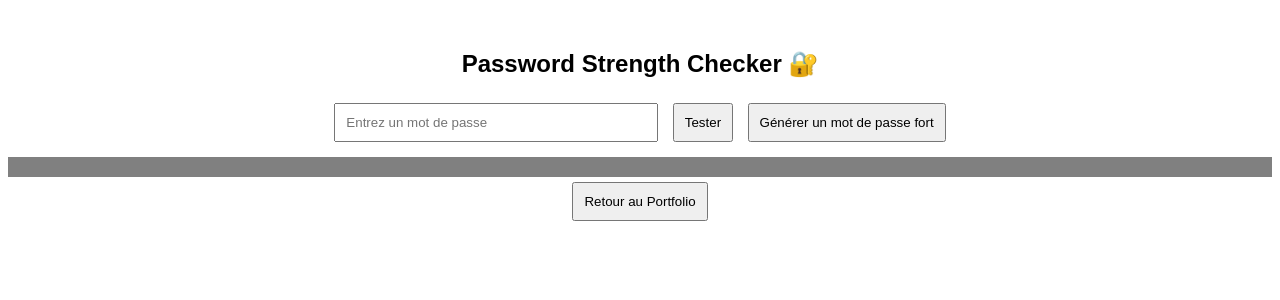
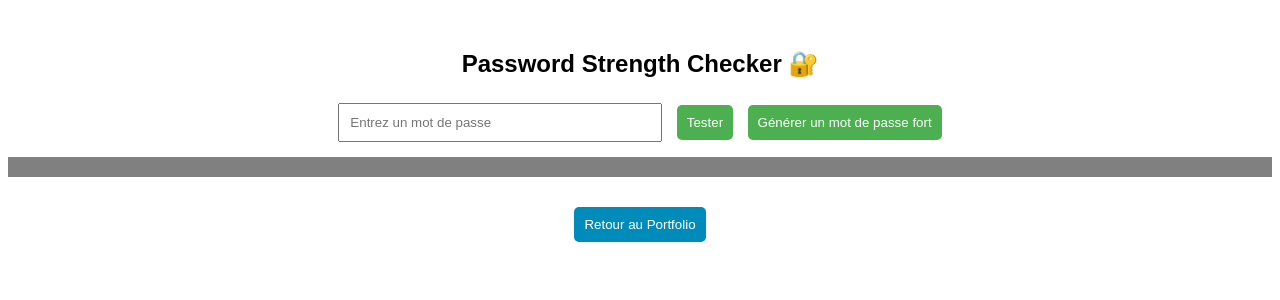
Before and after one commit to BerryRomain/test_mdp, a Flask app: page / in a window 1280 px wide. Shown: the top 300 px of the page. Run offline with Flask 3, Linux system fonts and the light colour scheme.

Commit message:
Update style.css

```diff
--- a/static/style.css
+++ b/static/style.css
@@ -14,9 +14,28 @@ button {
     padding: 10px;
     margin: 5px;
     cursor: pointer;
+    border: none;
+    border-radius: 5px;
+    background-color: #4CAF50;
+    color: white;
+    transition: background-color 0.3s;
+}
+
+button:hover {
+    background-color: #45a049;
 }
 
 #bar {
     margin-top: 10px;
     transition: background-color 0.3s;
 }
+
+/* Bouton portfolio spécifique */
+#portfolio-btn {
+    margin-top: 30px;
+    background-color: #008CBA;
+}
+
+#portfolio-btn:hover {
+    background-color: #007BB5;
+}
```
